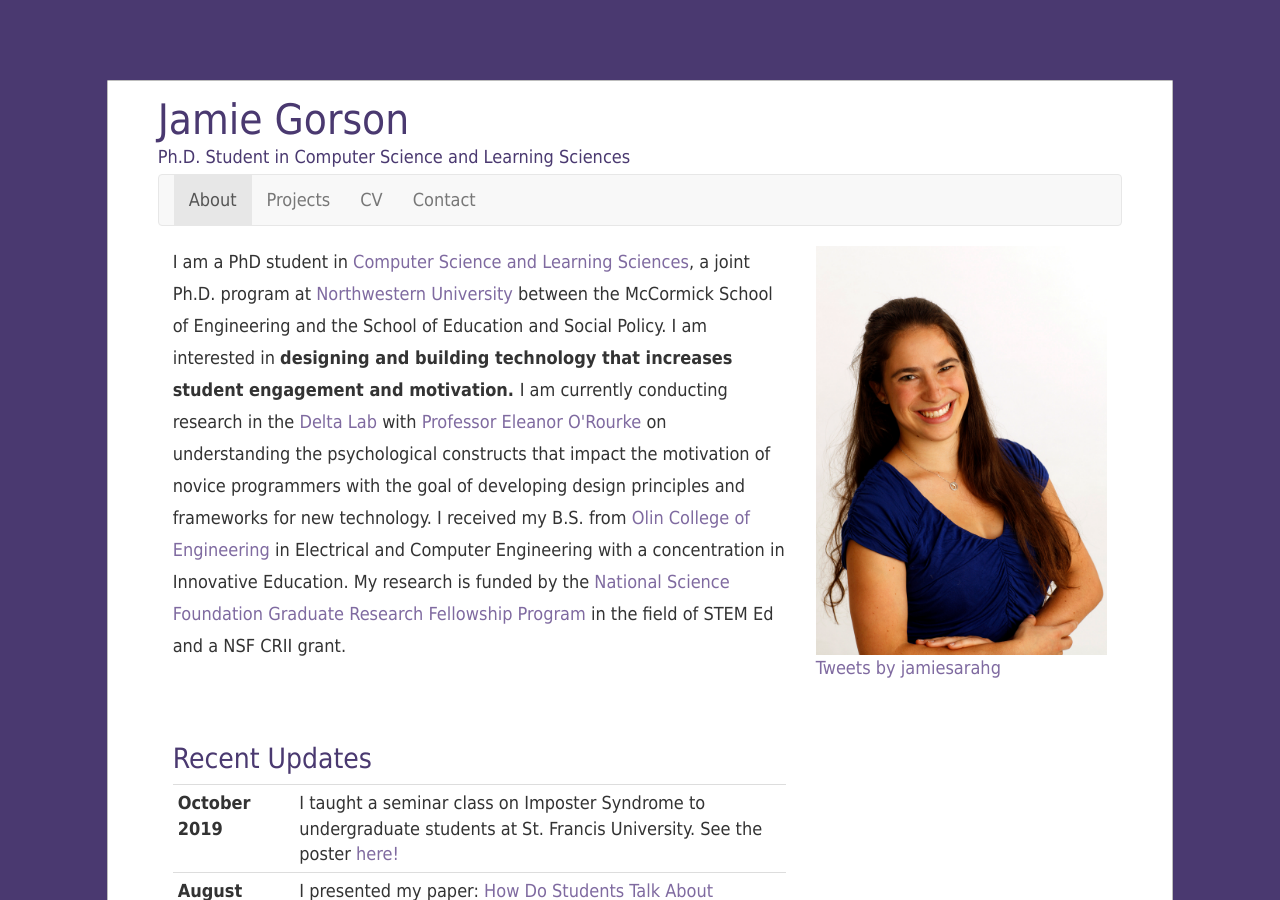
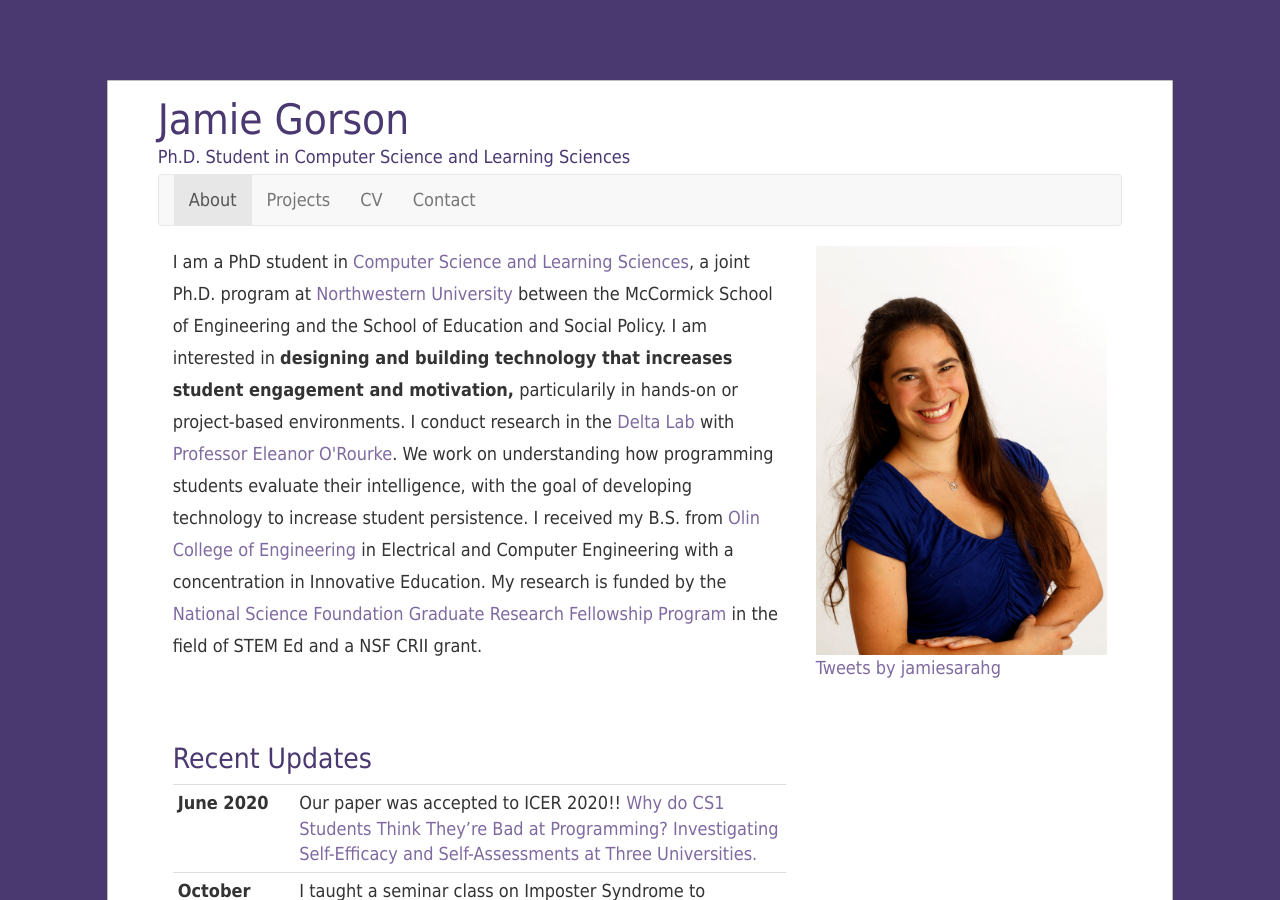
Before and after one commit to jamiesarahg/jamiesarahg.github.io, a Jekyll site: the page built from index.html, in a window 1280 px wide and 900 px high. Built offline with Jekyll 4.4.1, drawn with Linux system fonts in a browser that asks for light colours; nearby versions of some CDN libraries; library files that are not in the unit come from our copies; comment, search, counter and statistics services are not loaded.

Commit message:
updated site to include ICER 2020 publication. Also updated deted description on index and formatting on projects page

```diff
--- a/index.html
+++ b/index.html
@@ -7,14 +7,20 @@ layout: default
 
     <div class="col-xs-12 col-sm-8 col-md-8 col-lg-8">
       <p>
-        I am a PhD student in <a href="https://csls.sesp.northwestern.edu/">Computer Science and Learning Sciences</a>, a joint Ph.D. program at  <a href="http://northwestern.edu "  target="_blank">Northwestern University</a> between the McCormick School of Engineering and the School of Education and Social Policy. I am interested in <b>designing and building technology that increases student engagement and motivation. </b> I am currently conducting research in the <a href="http://delta.northwestern.edu/">Delta Lab</a> with <a href="http://www.eleanorourke.com/"  target="_blank">Professor Eleanor O'Rourke</a> on understanding the psychological constructs that impact the motivation of novice programmers with the goal of developing design principles and frameworks for new technology. I received my B.S. from <a href="http://olin.edu"  target="_blank">Olin College of Engineering</a> in Electrical and Computer Engineering with a concentration in Innovative Education. My research is funded by the<a href="https://www.nsfgrfp.org/"  target="_blank"> National Science Foundation Graduate Research Fellowship Program</a> in the field of STEM Ed and a NSF CRII grant.
+        I am a PhD student in <a href="https://csls.sesp.northwestern.edu/">Computer Science and Learning Sciences</a>, a joint Ph.D. program at  <a href="http://northwestern.edu "  target="_blank">Northwestern University</a> between the McCormick School of Engineering and the School of Education and Social Policy. I am interested in <b>designing and building technology that increases student engagement and motivation,</b> particularily in hands-on or project-based environments. I conduct research in the <a href="http://delta.northwestern.edu/">Delta Lab</a> with <a href="http://www.eleanorourke.com/"  target="_blank">Professor Eleanor O'Rourke</a>. We work on understanding how programming students evaluate their intelligence, with the goal of developing technology to increase student persistence. I received my B.S. from <a href="http://olin.edu"  target="_blank">Olin College of Engineering</a> in Electrical and Computer Engineering with a concentration in Innovative Education. My research is funded by the<a href="https://www.nsfgrfp.org/"  target="_blank"> National Science Foundation Graduate Research Fellowship Program</a> in the field of STEM Ed and a NSF CRII grant.
       </p>
       <br />
       <br />
       <h2> Recent Updates </h2>
       <table class="table table-hover table-condensed">
                     <!-- <tbody><tr><th colspan="2"><h3 id="news_head">Recent News</h3></th></tr>   -->
-
+<!--                     <tr>
+                      <th class="date">June 2020</th>
+                      <td> I presented our paper at ICER 2020 virtually! <a href="static/papers/planning-to-iterate_icls2018"> Why do CS1 Students Think They’re Bad at Programming? Investigating Self-Efficacy and Self-Assessments at Three Universities. </a></td></tr>
+                    <tr> -->
+                    <tr>
+                      <th class="date">June 2020</th>
+                      <td> Our paper was accepted to ICER 2020!! <a href="static/papers/planning-to-iterate_icls2018"> Why do CS1 Students Think They’re Bad at Programming? Investigating Self-Efficacy and Self-Assessments at Three Universities. </a></td></tr>
                     <tr>
                       <th class="date">October 2019</th>
                       <td> I taught a seminar class on Imposter Syndrome to undergraduate students at St. Francis University. See the poster <a href="static/102419seminar.pdf"> here! </a></td>
```
Also changed, not shown: projects.html (+30 -8 lines), 4 other files.
